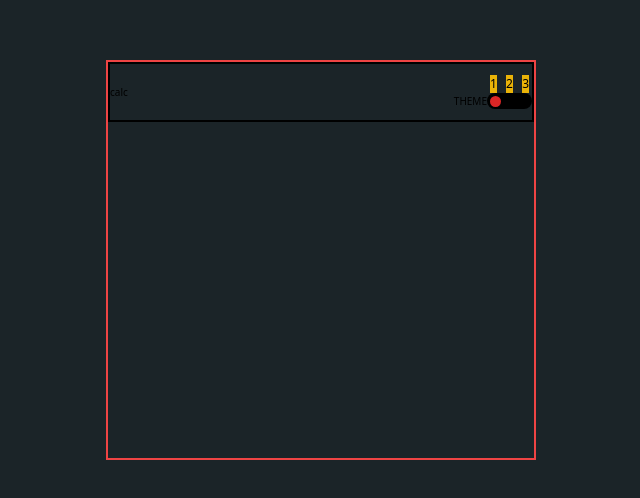
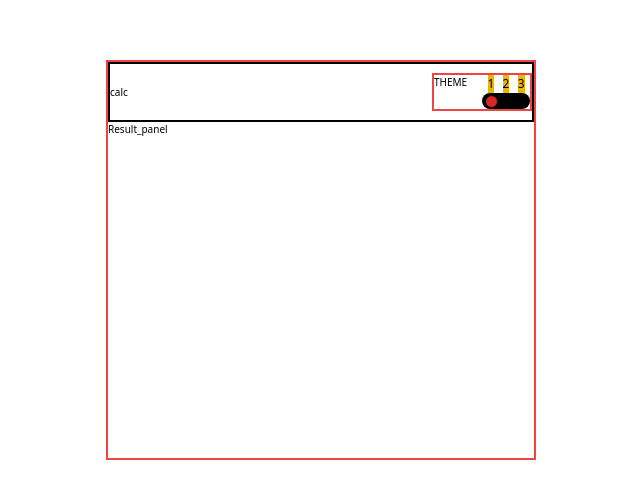
Before and after one commit to SouhailM07/code213-calculator, a React (Vite) app: page / in a window 1280 px wide. Shown: the part 140-638 px from the top of the page, without its empty margins (319-959 px from the left). Built offline with nearby package versions, Linux system fonts and the light colour scheme.

Commit message:
[Result_panel] component was created

```diff
--- a/src/App.css
+++ b/src/App.css
@@ -79,7 +79,4 @@ body {
   --textFunctionalBtn-3: hsl(0, 0%, 100%);
   --textEqualBtn-3: hsl(198, 20%, 13%);
 }
-body {
-  background-color: hsl(198, 20%, 13%);
-}
 /*=======================================================================================*/
--- a/src/App.tsx
+++ b/src/App.tsx
@@ -1,12 +1,13 @@
 import "./style/input.css";
 import "./App.css";
 // components
-import { Control_panel } from "./components";
+import { Control_panel, Result_panel } from "./components";
 function App() {
   return (
     <>
       <div className="border-2 border-red-500 w-[43rem] h-[40rem]">
         <Control_panel />
+        <Result_panel />
       </div>
     </>
   );
--- a/src/components/Control_panel/Control_panel.tsx
+++ b/src/components/Control_panel/Control_panel.tsx
@@ -6,15 +6,18 @@ export default function Control_panel() {
       className="border-2 border-black flex justify-between items-center h-[6rem]"
     >
       <h2>calc</h2>
-      <div id="control-panel__theme" className="flex">
-        <h3 className="self-end">THEME</h3>
+      <div
+        id="control-panel__theme"
+        className="flex border-2 border-red-500 w-[10rem]  justify-between "
+      >
+        <h3>THEME</h3>
         <div className="flex flex-col items-center">
-          <div className="flex justify-between text-[1.2rem] w-[3.9rem]">
+          <div className="flex justify-between text-[1.2rem] w-[3.7rem]">
             <span className=" bg-yellow-500 inline-block">1</span>
             <span className=" bg-yellow-500 inline-block">2</span>
             <span className=" bg-yellow-500 inline-block">3</span>
           </div>
-          <div className="bg-black h-[1.6rem] w-[4.5rem] rounded-full flex items-center p-1">
+          <div className="bg-black h-[1.6rem] w-[4.8rem] rounded-full flex items-center px-[0.4rem]">
             <div className="bg-red-600 w-[1.1rem] h-[1.1rem] rounded-full"></div>
           </div>
         </div>
--- /dev/null
+++ b/src/components/Result_panel/Result_panel.tsx
@@ -0,0 +1,4 @@
+import "./result_panel.css";
+export default function Result_panel() {
+  return <>Result_panel</>;
+}
--- a/src/components/index.js
+++ b/src/components/index.js
@@ -1 +1,2 @@
 export { default as Control_panel } from "./Control_panel/Control_panel";
+export { default as Result_panel } from "./Result_panel/Result_panel";
```
Also changed, not shown: src/components/Result_panel/result_panel.css (added), src/components/Result_panel/result_panel.scss (added).
